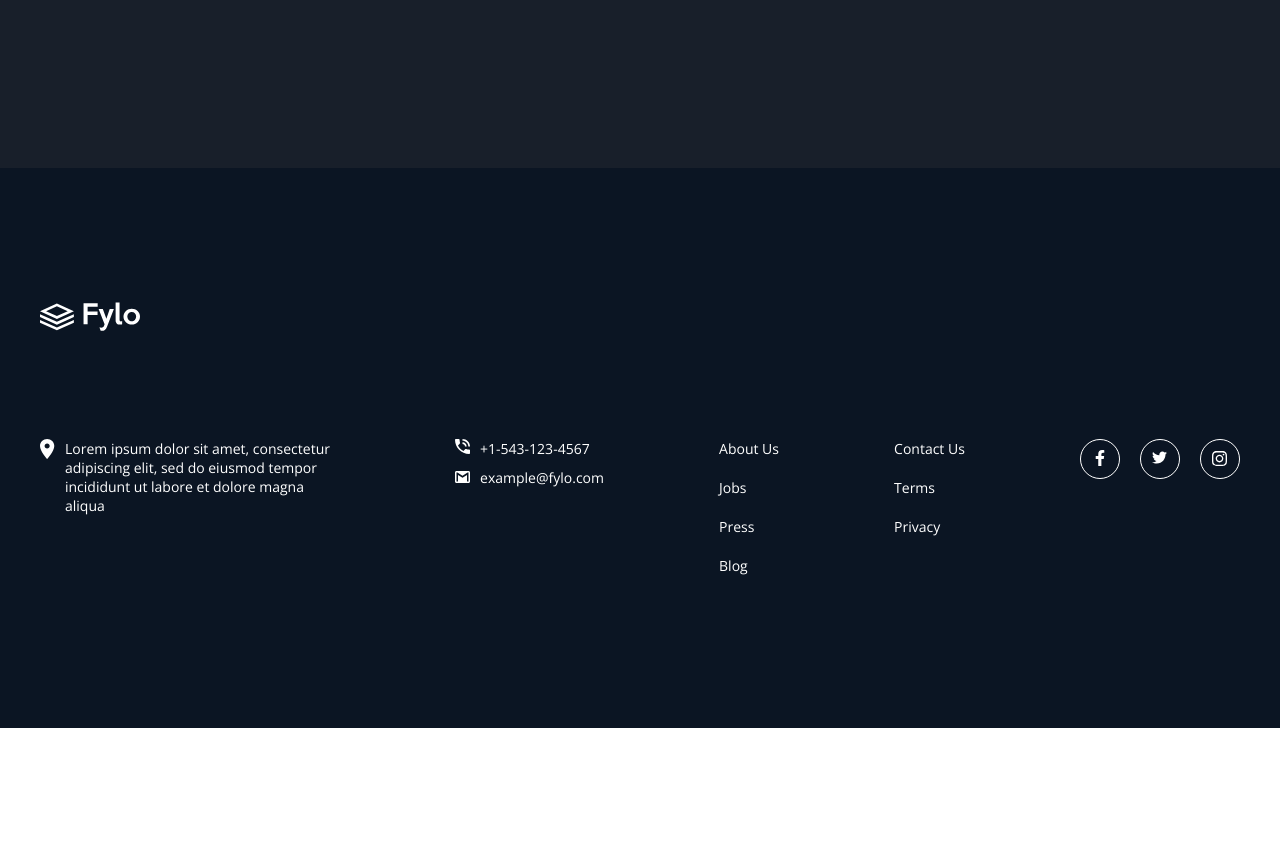
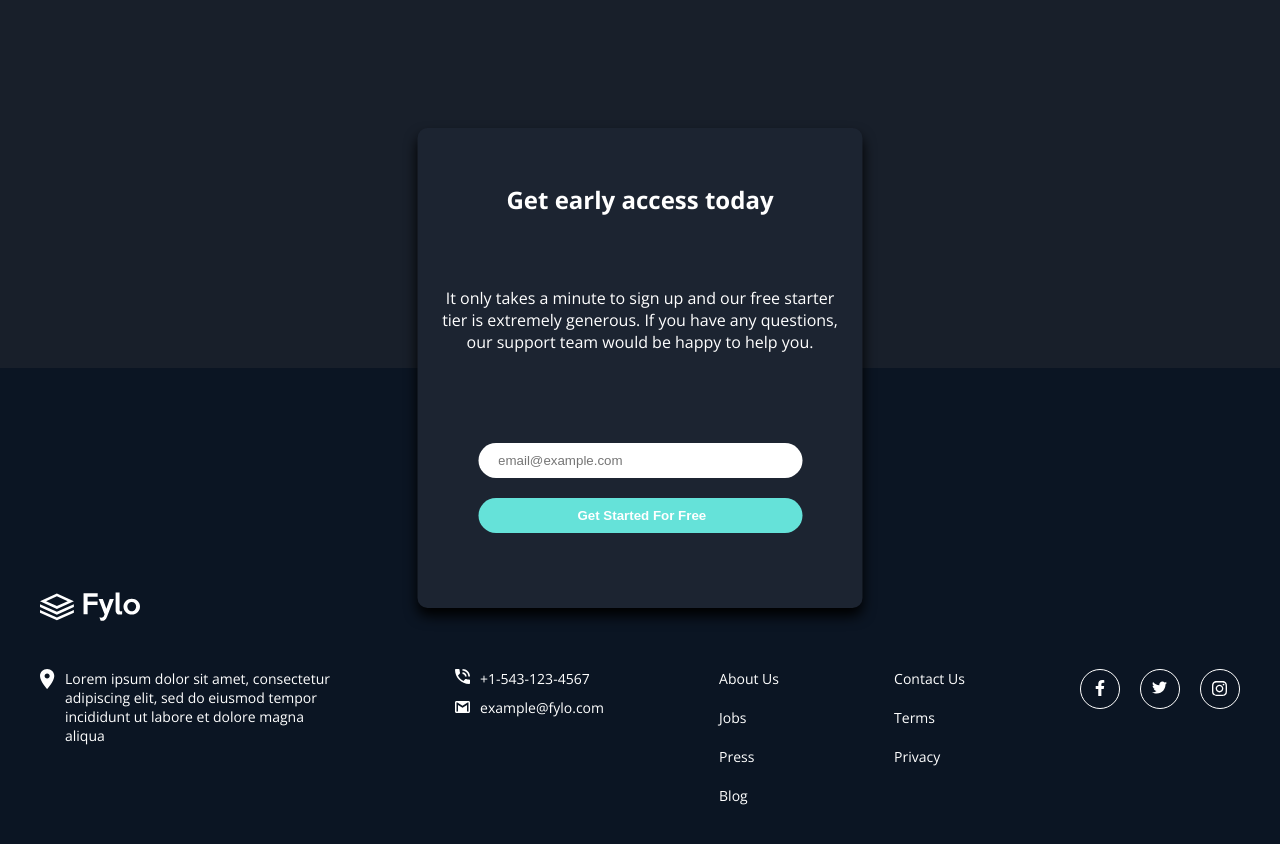
Before and after one commit to doaaaliahmed/Fylo-landing-page, a website: page index.html in a window 1280 px wide. Shown: the part 2809-3653 px from the top of the page. Before the commit the page ends 3537 px from the top, so only its background shows below. Drawn offline with nearby package versions, Linux system fonts and the light colour scheme.

Commit message:
added sign-up form

```diff
--- a/index.html
+++ b/index.html
@@ -151,15 +151,19 @@
       </div>
     </section>
 
-<!--
-
-  Get early access today
-
-  It only takes a minute to sign up and our free starter tier is extremely generous. If you have any
-  questions, our support team would be happy to help you.
-
-  Get Started For Free
--->
+    <section class="contact-container">
+      <h2 class="contact-container_title">Get early access today</h2>
+      <p class="contact-container_par">
+        It only takes a minute to sign up and our free starter tier is extremely generous. If you have any
+    questions, our support team would be happy to help you.
+      </p>
+      <div class="form">
+        <form>
+          <input type="email" placeholder="email@example.com" id="email" name="email">
+          <input type="submit" id="submit-btn"  value=" Get Started For Free">
+        </form>
+      </div>
+    </section>
 </main>
 <footer class="footer">
   <img src="./images/logo.svg" alt="" class="footer_logo">
--- /dev/null
+++ b/sass/components/_form.scss
@@ -0,0 +1,49 @@
+.contact-container{
+    position: absolute;
+    display:grid;
+    place-items: center;
+    padding:20px;
+    bottom:0%;
+    left:50%;
+    z-index:5;
+    width:90%;
+    max-width:445px;
+    min-height:60vh;
+    border-radius: 10px;
+    -webkit-border-radius: 10px;
+    -moz-border-radius: 10px;
+    -ms-border-radius: 10px;
+    -o-border-radius: 10px;
+    background-color:$Dark-Blue-intro;
+    text-align: center;
+    transform: translate(-50%,50%);
+    -webkit-transform: translate(-50%,50%);
+    -moz-transform: translate(-50%,50%);
+    -ms-transform: translate(-50%,50%);
+    -o-transform: translate(-50%,50%);
+    box-shadow: 0px 8px 13px 0px #000000;
+    .form{
+        width:100%;
+    }
+
+    input{
+        width:80%;
+        display: block;
+        padding:10px  20px;
+        border:none;
+        outline: none;
+        border-radius: 20px;
+        -webkit-border-radius: 20px;
+        -moz-border-radius: 20px;
+        -ms-border-radius: 20px;
+        -o-border-radius: 20px;
+        margin:20px auto;
+    }
+
+    input[type=submit]{
+        background-color: $Cyan;
+        color:$White;
+        font-weight: 700;
+    }
+
+}
--- a/sass/layout/_footer.scss
+++ b/sass/layout/_footer.scss
@@ -1,6 +1,6 @@
 .footer{
     background-color:$Dark-Blue-footer;
-    padding:80px 40px;
+    padding:200px 40px 80px 40px;
     min-height:70vh;
     display:grid;
     align-items: center;
--- a/sass/layout/_main.scss
+++ b/sass/layout/_main.scss
@@ -1,6 +1,8 @@
 main{
     background-color:$Dark-Blue-main;
     color:$White;
+    padding-bottom:200px;
+    position: relative;
 
     .section-one{
         width:100%;
--- a/sass/main.scss
+++ b/sass/main.scss
@@ -6,7 +6,10 @@
 @import './components/button';
 @import './components/cards';
 
+
 @import './layout/main';
 @import './layout/navbar';
 @import './layout/header';
 @import './layout/footer';
+
+@import './components/form';
```
Also changed, not shown: css/style.css.
